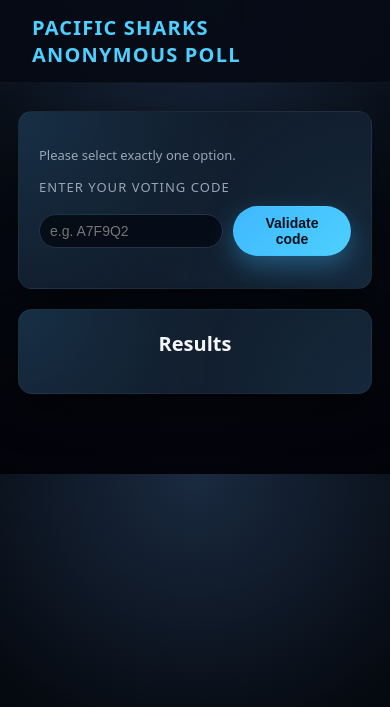
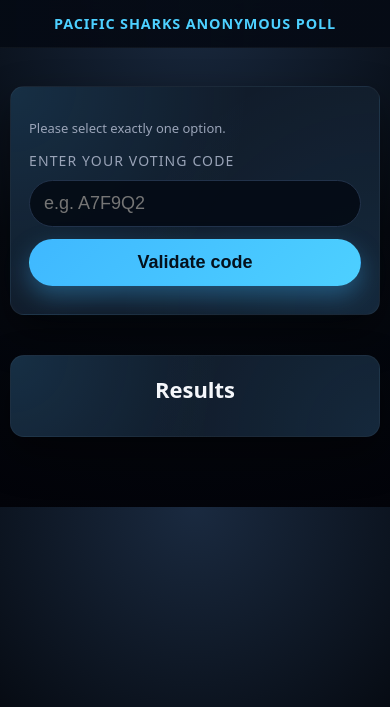
Before and after one commit to RahimAsif/anonymous_poll, a Flask app: template frontend/templates/poll.html in a window 390 px wide. Shown: the top 707 px of the page. Run offline with Flask 3, Linux system fonts and the light colour scheme; the template is opened without the code that fills it, so the values that code supplies are empty.

Commit message:
Made the application look better on mobile

```diff
--- a/frontend/static/style.css
+++ b/frontend/static/style.css
@@ -31,7 +31,7 @@ body.page {
 
 .top-bar {
   display: flex;
-  justify-content: center;   /* center horizontally */
+  justify-content: center;
   align-items: center;
   padding: 14px 32px;
   border-bottom: 1px solid rgba(255, 255, 255, 0.04);
@@ -42,12 +42,11 @@ body.page {
   z-index: 20;
 }
 
-
 .brand {
   font-weight: 700;
   letter-spacing: 0.06em;
   text-transform: uppercase;
-  font-size: 1.25em;
+  font-size: 0.8em;
   color: var(--accent-strong);
 }
 
@@ -98,12 +97,13 @@ body.page {
 #poll-question {
   font-style: italic;
   font-size: 20px;
-  color: yellowgreen
+  color: yellowgreen;
 }
 
 #results-header {
   text-align: center;
 }
+
 /* Fields */
 
 .field-label {
@@ -327,23 +327,23 @@ textarea.field-input:focus {
 }
 
 .result-bar {
-  background: rgba(255, 255, 255, 0.15); /* <-- REQUIRED */
-  height: 22px;
+  background: rgba(255, 255, 255, 0.15);
+  height: 30px;
   border-radius: 6px;
   overflow: hidden;
 }
 
 .result-bar-fill {
-  background: #4a90e2; /* or your accent color */
+  background: #4a90e2;
   height: 100%;
   color: white;
-  font-size: 14px;
+  font-size: 15px;
   padding-left: 6px;
   display: flex;
   align-items: center;
   transition: width 0.4s ease;
+  white-space: nowrap;
 }
-
 
 .bar-container {
   margin-top: 4px;
@@ -367,3 +367,75 @@ textarea.field-input:focus {
   color: var(--text-muted);
   font-size: 13px;
 }
+
+/* -------------------------------------------------- */
+/* ⭐ MOBILE RESPONSIVE IMPROVEMENTS */
+/* -------------------------------------------------- */
+
+@media (max-width: 600px) {
+
+  body {
+    font-size: 18px;
+  }
+
+  .content {
+    padding: 10px;
+  }
+
+  .card {
+    padding: 18px;
+    margin-bottom: 20px;
+  }
+
+  .card-title {
+    font-size: 22px;
+  }
+
+  .field-label {
+    font-size: 14px;
+  }
+
+  .field-input,
+  textarea.field-input {
+    font-size: 18px;
+    padding: 12px 14px;
+  }
+
+  .field-input-inline {
+    width: 100%;
+    font-size: 18px;
+    padding: 12px 14px;
+  }
+
+  .field-row {
+    flex-direction: column;
+    align-items: stretch;
+    gap: 12px;
+  }
+
+  .btn {
+    font-size: 18px;
+    padding: 12px 18px;
+    width: 100%;
+  }
+
+  .option-label span {
+    font-size: 18px;
+  }
+
+  .result-label {
+    font-size: 18px;
+  }
+
+  .result-bar {
+    height: 34px;
+  }
+
+  .result-bar-fill {
+    font-size: 16px;
+  }
+
+  .result-row {
+    margin-top: 16px;
+  }
+}
--- a/frontend/templates/poll.html
+++ b/frontend/templates/poll.html
@@ -3,6 +3,8 @@
   <head>
     <meta charset="UTF-8" />
     <title>Poll – {{ poll.question }}</title>
+    <meta name="viewport" content="width=device-width, initial-scale=1" />
+
     <link
       rel="stylesheet"
       href="{{ url_for('static', filename='style.css') }}"
```
